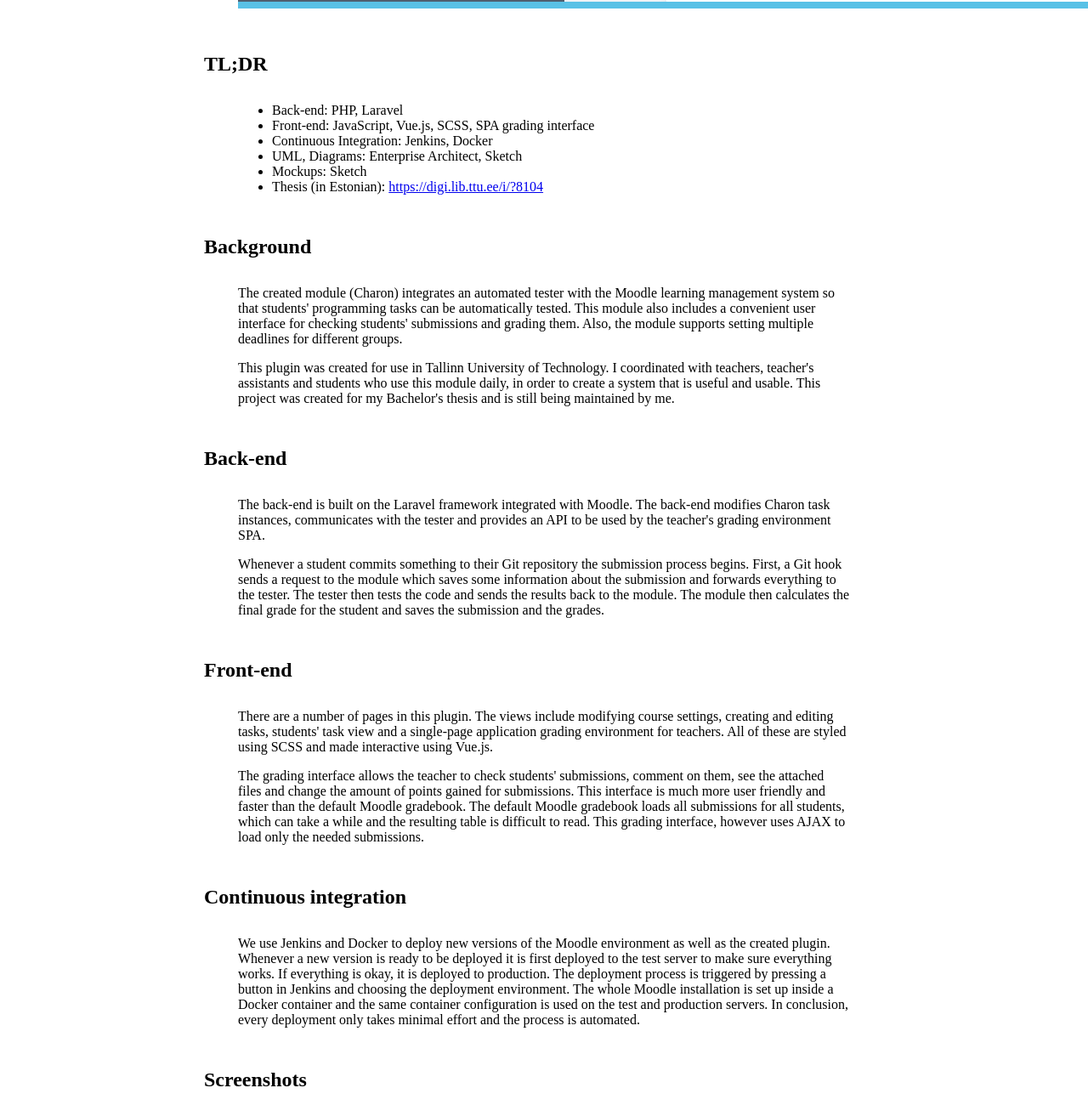
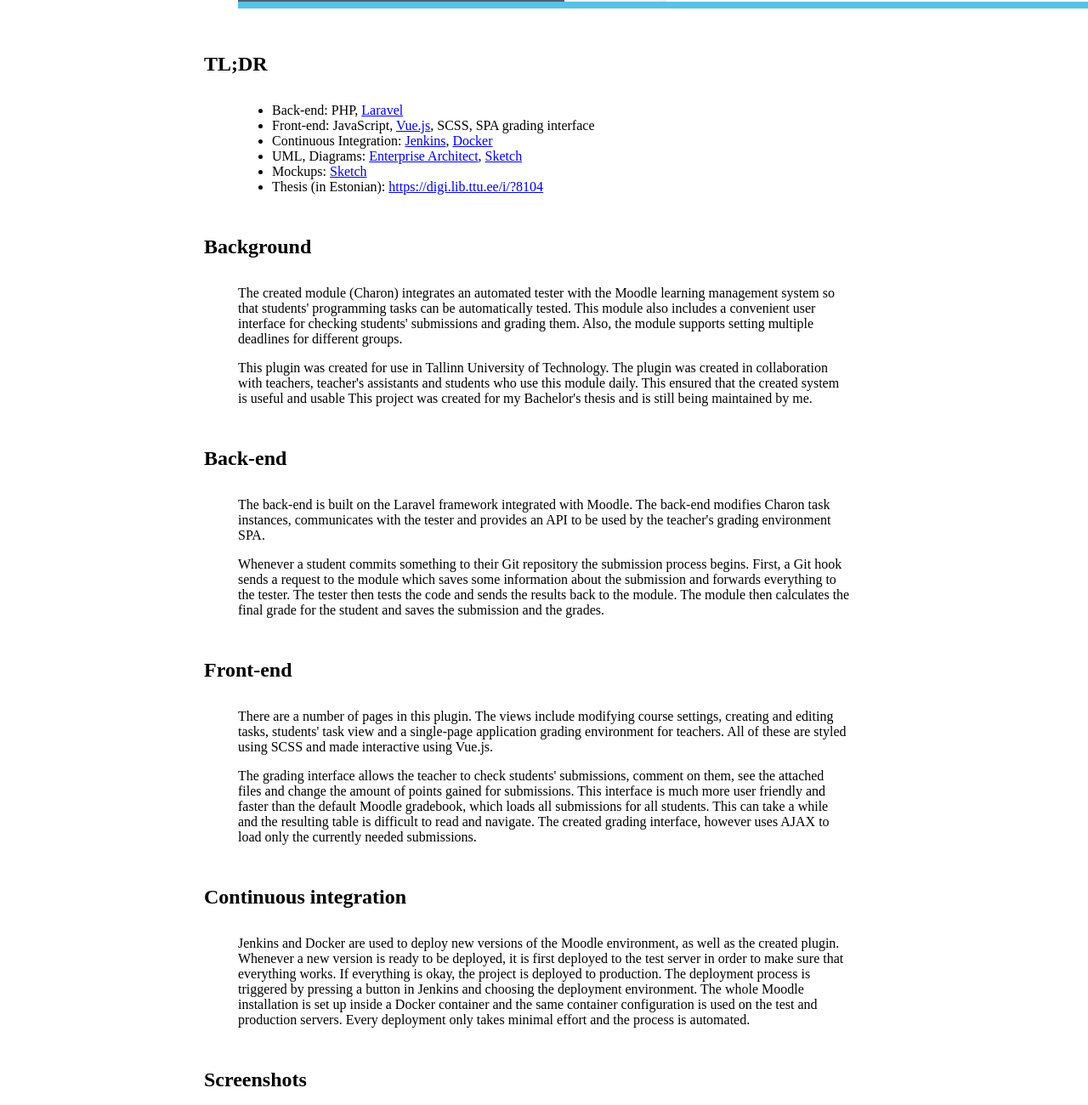
Before and after one commit to JoosepAlviste/JoosepAlviste.github.io, a Gatsby site: page /charon in a window 1280 px wide. Shown: the part 1520-2820 px from the top of the page at 85% size. Built offline with nearby package versions, Linux system fonts and the light colour scheme; Gatsby itself is replaced by a stand-in of ours.

Commit message:
Add some links and format project pages' markdown

```diff
--- a/src/pages/charon.md
+++ b/src/pages/charon.md
@@ -29,11 +29,14 @@
 
 ## TL;DR
 
-* Back-end: PHP, Laravel
-* Front-end: JavaScript, Vue.js, SCSS, SPA grading interface
-* Continuous Integration: Jenkins, Docker
-* UML, Diagrams: Enterprise Architect, Sketch
-* Mockups: Sketch
+* Back-end: PHP, [Laravel](https://laravel.com/)
+* Front-end: JavaScript, [Vue.js](https://vuejs.org/), SCSS, SPA grading
+  interface
+* Continuous Integration: [Jenkins](https://jenkins.io/),
+  [Docker](https://www.docker.com/)
+* UML, Diagrams: [Enterprise Architect](http://sparxsystems.com/),
+  [Sketch](https://www.sketchapp.com/)
+* Mockups: [Sketch](https://www.sketchapp.com/)
 * Thesis (in Estonian): [https://digi.lib.ttu.ee/i/?8104](https://digi.lib.ttu.ee/i/?8104)
 
 ## Background
@@ -44,51 +47,51 @@
 for checking students' submissions and grading them. Also, the module
 supports setting multiple deadlines for different groups.
 
-This plugin was created for use in Tallinn University of Technology. I
-coordinated with teachers, teacher's assistants and students who use this
-module daily, in order to create a system that is useful and usable. This
-project was created for my Bachelor's thesis and is still being maintained
-by me.
+This plugin was created for use in Tallinn University of Technology. The plugin
+was created in collaboration with teachers, teacher's assistants and students
+who use this module daily. This ensured that the created system is useful and
+usable This project was created for my Bachelor's thesis and is still being
+maintained by me.
 
 ## Back-end
 
-The back-end is built on the Laravel framework integrated with Moodle.
-The back-end modifies Charon task instances, communicates with the tester
-and provides an API to be used by the teacher's grading environment SPA.
+The back-end is built on the Laravel framework integrated with Moodle. The
+back-end modifies Charon task instances, communicates with the tester and
+provides an API to be used by the teacher's grading environment SPA.
 
 Whenever a student commits something to their Git repository the submission
-process begins. First, a Git hook sends a request to the module which saves
-some information about the submission and forwards everything to the tester.
-The tester then tests the code and sends the results back to the module.
-The module then calculates the final grade for the student and saves the
-submission and the grades.
+process begins. First, a Git hook sends a request to the module which saves some
+information about the submission and forwards everything to the tester. The
+tester then tests the code and sends the results back to the module. The module
+then calculates the final grade for the student and saves the submission and the
+grades.
 
 ## Front-end
 
-There are a number of pages in this plugin. The views include modifying
-course settings, creating and editing tasks, students' task view and
-a single-page application grading environment for teachers. All of these
-are styled using SCSS and made interactive using Vue.js.
+There are a number of pages in this plugin. The views include modifying course
+settings, creating and editing tasks, students' task view and a single-page
+application grading environment for teachers. All of these are styled using SCSS
+and made interactive using Vue.js.
 
-The grading interface allows the teacher to check students'
-submissions, comment on them, see the attached files and change the
-amount of points gained for submissions. This interface is much
-more user friendly and faster than the default Moodle gradebook. The
-default Moodle gradebook loads all submissions for all students, which
-can take a while and the resulting table is difficult to read. This
-grading interface, however uses AJAX to load only the needed submissions.
+The grading interface allows the teacher to check students' submissions, comment
+on them, see the attached files and change the amount of points gained for
+submissions. This interface is much more user friendly and faster than the
+default Moodle gradebook, which loads all submissions for all students. This can
+take a while and the resulting table is difficult to read and navigate. The
+created grading interface, however uses AJAX to load only the currently needed
+submissions.
 
 ## Continuous integration
 
-We use Jenkins and Docker to deploy new versions of the Moodle environment
-as well as the created plugin. Whenever a new version is ready to be deployed
-it is first deployed to the test server to make sure everything works. If
-everything is okay, it is deployed to production. The deployment process is
-triggered by pressing a button in Jenkins and choosing the deployment
-environment. The whole Moodle installation is set up inside a Docker container
-and the same container configuration is used on the test and production
-servers. In conclusion, every deployment only takes minimal effort and the
-process is automated.
+Jenkins and Docker are used to deploy new versions of the Moodle environment, as
+well as the created plugin. Whenever a new version is ready to be deployed, it
+is first deployed to the test server in order to make sure that everything
+works. If everything is okay, the project is deployed to production. The
+deployment process is triggered by pressing a button in Jenkins and choosing the
+deployment environment. The whole Moodle installation is set up inside a Docker
+container and the same container configuration is used on the test and
+production servers. Every deployment only takes minimal effort and the process
+is automated.
 
 ## Screenshots
 
--- a/src/pages/serieslist.md
+++ b/src/pages/serieslist.md
@@ -4,7 +4,8 @@
 
 excerpt: |
     <p>
-        Keep track of episodes of series You are watching. A Laravel project made using Test-Driven Development.
+        Keep track of episodes of series You are watching. A Laravel project
+        made using Test-Driven Development.
     </p>
 
     <p>A side project.</p>
@@ -28,41 +29,40 @@
 
 ## TL;DR
 
-* Back-end: PHP, Laravel
-* Front-end: [Bulma](https://bulma.io), SCSS, JavaScript, Vue.js
+* Back-end: PHP, [Laravel](https://laravel.com/)
+* Front-end: [Bulma](https://bulma.io), SCSS, JavaScript,
+  [Vue.js](https://vuejs.org/)
 * Continuous Integration: [Travis CI](https://travis-ci.org),
-  [Codecov](https://codecov.io), DigitalOcean
+  [Codecov](https://codecov.io), [DigitalOcean](https://www.digitalocean.com/)
 * Source code: [GitHub](https://github.com/JoosepAlviste/serieslist)
 * Live: [https://serieslist.joosep.xyz](https://serieslist.joosep.xyz)
 
 ## Background
 
-Used to keep track of your series' progress. Episodes of series can be marked
-as seen and the progress of series can be managed in the My List view.
+Used to keep track of your series' progress. Episodes of series can be marked as
+seen and the progress of series can be managed in the My List view.
 
-This is just a personal project built because I felt a need to keep track of
-my series' progress. So I built this site to do just that. The site is built
+This is a personal project built because I felt a need to keep track of my
+series' progress. So, I built this site to do just that. The project is built
 using test-driven development.
 
 ## Back-end
 
-The main focus of this project is on the back-end. The back-end handles
-CRUD operations on series, seasons and episodes, which is a bit complex
-since they are all modified in one request. In addition, there are a few
-complex queries and cases of information handling in regards to
-calculating the latest seen episodes for users and the next episode they
-should watch.
+The main focus of this project is on the back-end. The back-end handles CRUD
+operations on series, seasons and episodes, which is a bit complex, since they
+are all modified in one request. In addition, there are a few complex queries
+and cases of information handling in regards to calculating the latest seen
+episodes for users and the next episode they should watch.
 
 All of the written code is covered with unit and feature tests.
 
 ## Continuous integration
 
-I use Travis CI to automatically run tests every time I commit something.
-The results for the tests are sent to Codecov so that code coverage and
-other test related statistics can be viewed there. If these tests pass,
-the deployment process is triggered, which uses SSH to log into the
-DigitalOcean droplet, executes a Git pull in the project folder and runs
-database migrations.
+Travis CI is used to automatically run tests every time a commit has been done.
+The test results are sent to Codecov, so that code coverage and other test
+related statistics can be viewed there. If these tests pass, the deployment
+process is triggered, which uses SSH to log into the DigitalOcean droplet,
+executes a Git pull in the project folder and runs database migrations.
 
 ## Screenshots
 
--- a/src/pages/virtual-observatory.md
+++ b/src/pages/virtual-observatory.md
@@ -25,14 +25,14 @@
 ## TL;DR
 
 * JavaScript
-* Vue.js, Vuex
+* [Vue.js](https://www.digitalocean.com/), Vuex
 * [Plotly.js](https://plot.ly/javascript/)
 * SCSS
 
 ## Background
 
 Used to display measurements from radiosondes, satellites and simulations. These
-measurements can be viewed as a time series, filtered, displayed and compared
+measurements can be viewed as a time series, filtered, displayed, and compared
 on graphs. I took part in this project as a front-end developer.
 
 This project is created for the GAIA-CLIM project.
@@ -42,10 +42,10 @@
 The front-end is built using Vue.js and Vuex. Visualizing data was done using
 Plotly.js which was integrated with Vue.js.
 
-This application is very data-intensive since its main purpose is to fetch and display
-information about all sorts of different measurements. Vuex is used to manipulate and
-store all this data. There is a lot of information required to be displayed on plots
-and different information is required at different times.
+This application is very data-intensive since its main purpose is to fetch and
+display information about all sorts of different measurements. Vuex is used to
+manipulate and store all this data. There is a lot of information required to be
+displayed on plots and different information is required at different times.
 
 ## Screenshots
 
```
